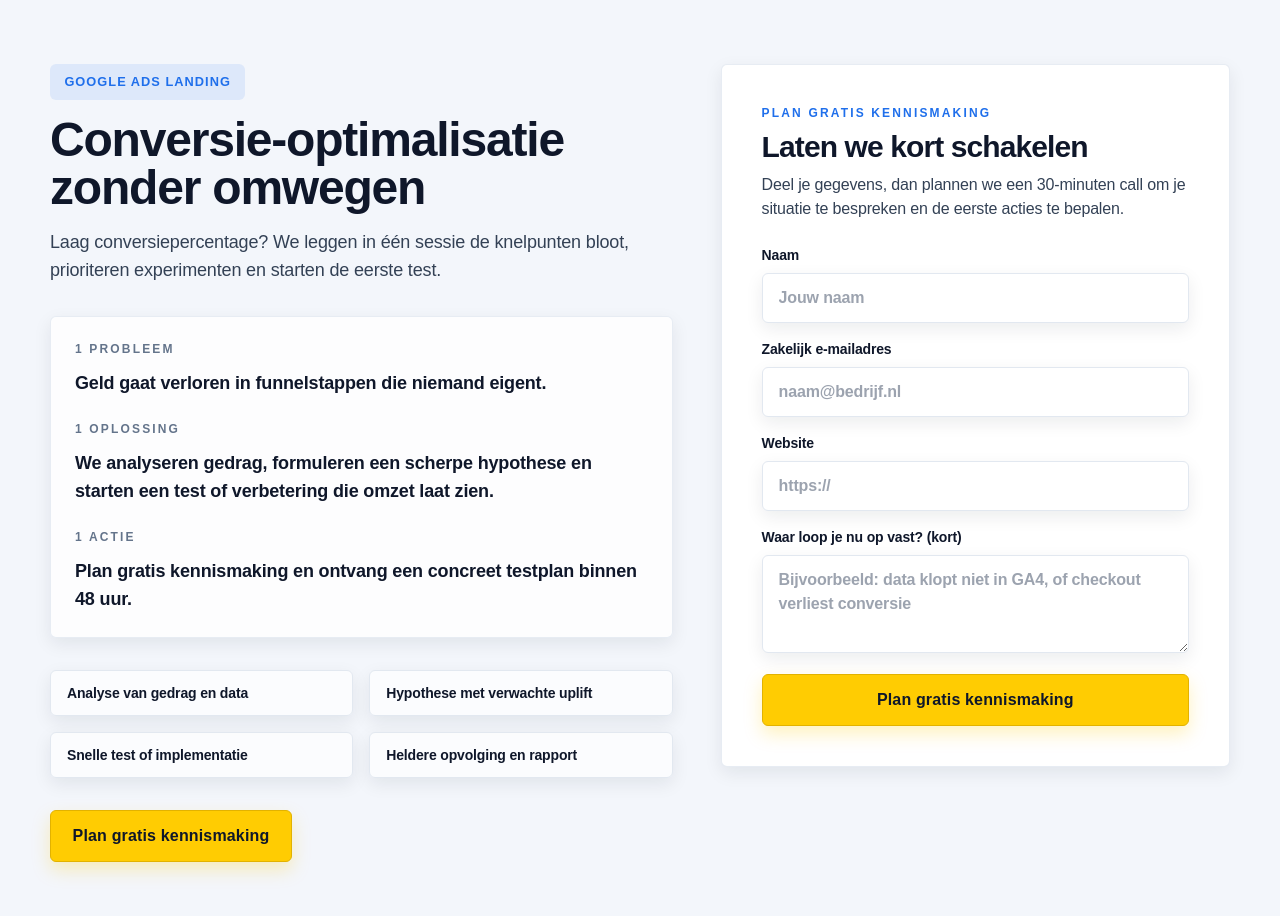
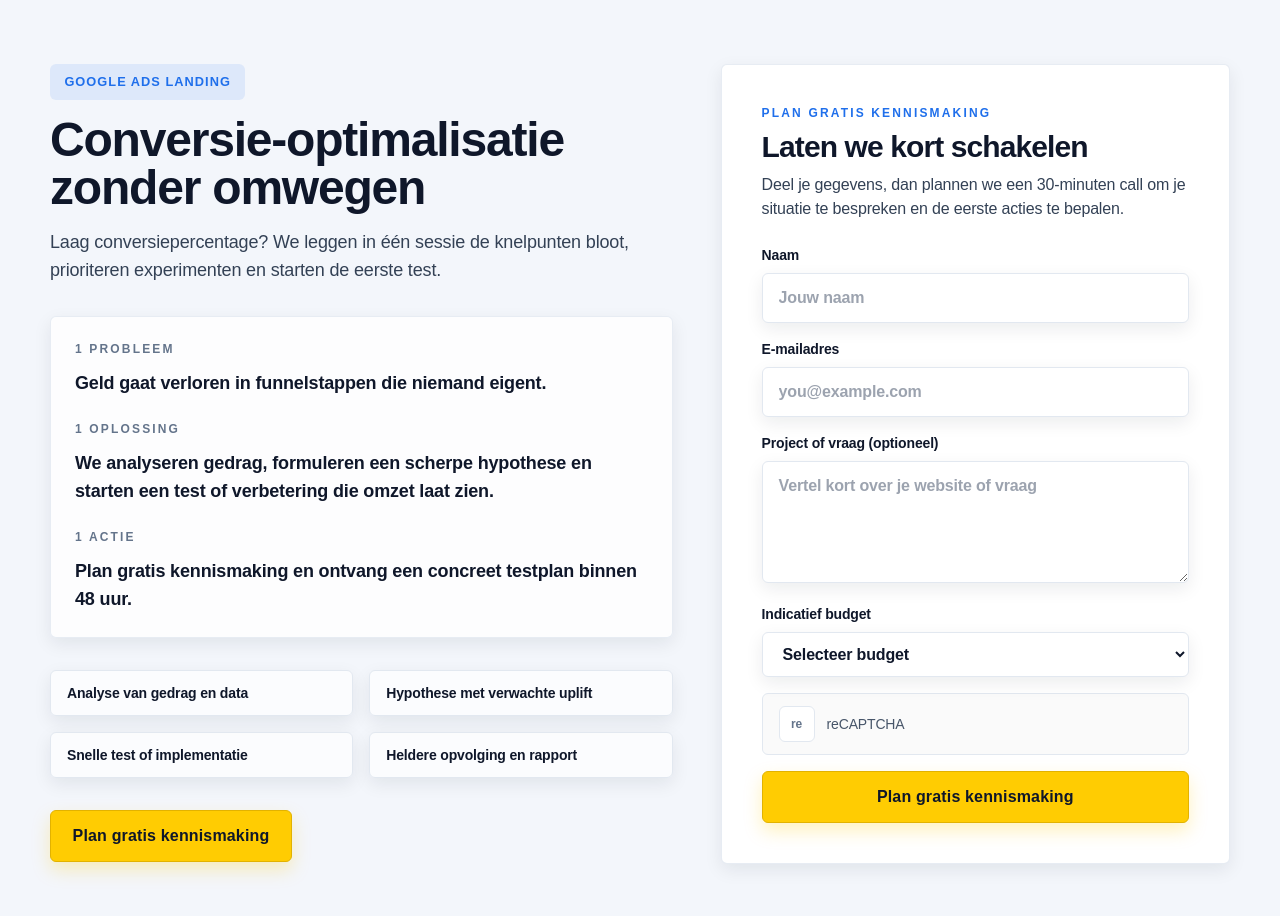
Before and after one commit to ProjectBibo/EcomMeasure3, a React (Vite) app: page /ads/cro in a window 1280 px wide. Shown: the top 916 px of the page. Built offline with nearby package versions, Linux system fonts and the light colour scheme.

Commit message:
Restore original lead form fields for ads pages

```diff
--- a/src/components/AdsLeadForm.jsx
+++ b/src/components/AdsLeadForm.jsx
@@ -1,16 +1,16 @@
-import React, { useEffect, useState } from "react";
+import React, { useState } from "react";
 import { useNavigate } from "react-router-dom";
+
+const budgetOptions = [
+  { value: "", label: "Selecteer budget" },
+  { value: "<5k", label: "Tot €5.000" },
+  { value: "5-15k", label: "€5.000 - €15.000" },
+  { value: ">15k", label: "Meer dan €15.000" },
+];
 
 export default function AdsLeadForm({ source }) {
   const [status, setStatus] = useState("idle");
-  const [pagePath, setPagePath] = useState("/ads");
   const navigate = useNavigate();
-
-  useEffect(() => {
-    if (typeof window !== "undefined") {
-      setPagePath(window.location.pathname || "/ads");
-    }
-  }, []);
 
   const handleSubmit = async (event) => {
     event.preventDefault();
@@ -32,14 +32,14 @@ export default function AdsLeadForm({ source }) {
     } catch (error) {
       // eslint-disable-next-line no-console
       console.error("Form submission failed", error);
-      setStatus("error");
     }
   };
 
-  const isDisabled = status === "loading";
-
   return (
-    <div id="lead-form" className="rounded-3xl border border-slate-200/80 bg-white p-8 shadow-xl sm:p-10">
+    <div
+      id="lead-form"
+      className="rounded-3xl border border-slate-200/80 bg-white p-8 shadow-xl sm:p-10"
+    >
       <div className="mb-6 space-y-2">
         <p className="text-xs font-semibold uppercase tracking-[0.18em] text-brand-blue">Plan gratis kennismaking</p>
         <h2 className="text-2xl font-semibold text-slate-900 sm:text-3xl">Laten we kort schakelen</h2>
@@ -47,6 +47,7 @@ export default function AdsLeadForm({ source }) {
           Deel je gegevens, dan plannen we een 30-minuten call om je situatie te bespreken en de eerste acties te bepalen.
         </p>
       </div>
+
       <form
         className="space-y-4"
         action="https://formspree.io/f/mpqzpevp"
@@ -54,62 +55,71 @@ export default function AdsLeadForm({ source }) {
         onSubmit={handleSubmit}
       >
         <input type="hidden" name="source" value={source} />
-        <input type="hidden" name="page_path" value={pagePath} />
 
         <label className="block space-y-2 text-sm font-semibold text-slate-900">
           <span>Naam</span>
           <input
             type="text"
             name="name"
+            className="w-full rounded-2xl border border-slate-200 bg-white px-4 py-3 text-base text-slate-900 shadow-sm outline-none transition focus:border-brand-blue focus:ring-2 focus:ring-brand-blue/25"
+            placeholder="Jouw naam"
             required
-            placeholder="Jouw naam"
-            className="w-full rounded-2xl border border-slate-200 bg-white px-4 py-3 text-base text-slate-900 shadow-sm outline-none transition focus:border-brand-blue focus:ring-2 focus:ring-brand-blue/25"
           />
         </label>
 
         <label className="block space-y-2 text-sm font-semibold text-slate-900">
-          <span>Zakelijk e-mailadres</span>
+          <span>E-mailadres</span>
           <input
             type="email"
             name="email"
+            className="w-full rounded-2xl border border-slate-200 bg-white px-4 py-3 text-base text-slate-900 shadow-sm outline-none transition focus:border-brand-blue focus:ring-2 focus:ring-brand-blue/25"
+            placeholder="you@example.com"
             required
-            placeholder="naam@bedrijf.nl"
-            className="w-full rounded-2xl border border-slate-200 bg-white px-4 py-3 text-base text-slate-900 shadow-sm outline-none transition focus:border-brand-blue focus:ring-2 focus:ring-brand-blue/25"
           />
         </label>
 
         <label className="block space-y-2 text-sm font-semibold text-slate-900">
-          <span>Website</span>
-          <input
-            type="url"
-            name="url"
-            required
-            placeholder="https://"
+          <span>Project of vraag (optioneel)</span>
+          <textarea
+            name="message"
+            rows="4"
             className="w-full rounded-2xl border border-slate-200 bg-white px-4 py-3 text-base text-slate-900 shadow-sm outline-none transition focus:border-brand-blue focus:ring-2 focus:ring-brand-blue/25"
+            placeholder="Vertel kort over je website of vraag"
           />
         </label>
 
         <label className="block space-y-2 text-sm font-semibold text-slate-900">
-          <span>Waar loop je nu op vast? (kort)</span>
-          <textarea
-            name="message"
-            rows="3"
-            placeholder="Bijvoorbeeld: data klopt niet in GA4, of checkout verliest conversie"
+          <span>Indicatief budget</span>
+          <select
+            name="budget"
             className="w-full rounded-2xl border border-slate-200 bg-white px-4 py-3 text-base text-slate-900 shadow-sm outline-none transition focus:border-brand-blue focus:ring-2 focus:ring-brand-blue/25"
-          />
+            defaultValue=""
+          >
+            {budgetOptions.map((option) => (
+              <option key={option.value || "placeholder"} value={option.value} disabled={option.value === ""}>
+                {option.label}
+              </option>
+            ))}
+          </select>
         </label>
+
+        <div className="flex items-center gap-3 rounded-2xl border border-slate-200 bg-neutral-50 px-4 py-3 text-sm font-medium text-slate-600">
+          <div className="flex h-9 w-9 items-center justify-center rounded-lg border border-slate-200 bg-white text-slate-500">
+            <span className="text-xs font-bold">re</span>
+          </div>
+          <span>reCAPTCHA</span>
+        </div>
 
         <button
           type="submit"
-          disabled={isDisabled}
           className="button-primary w-full justify-center text-base font-semibold"
         >
           Plan gratis kennismaking
         </button>
 
-        {status === "error" ? (
-          <p className="text-sm font-medium text-rose-600">Versturen mislukt. Probeer het later opnieuw.</p>
-        ) : null}
+        {status === "success" && (
+          <p className="text-sm text-slate-800">Bedankt, we nemen contact met je op.</p>
+        )}
       </form>
     </div>
   );
```
